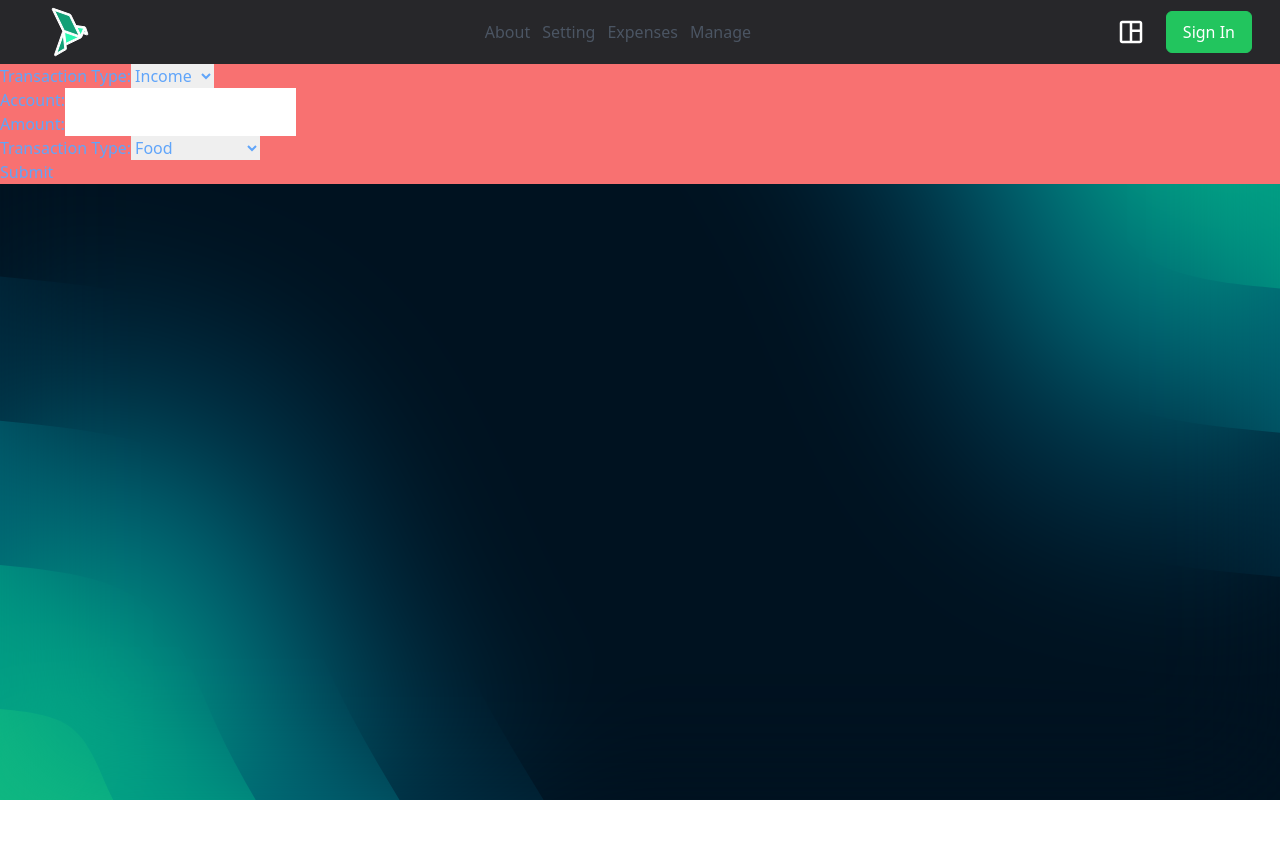
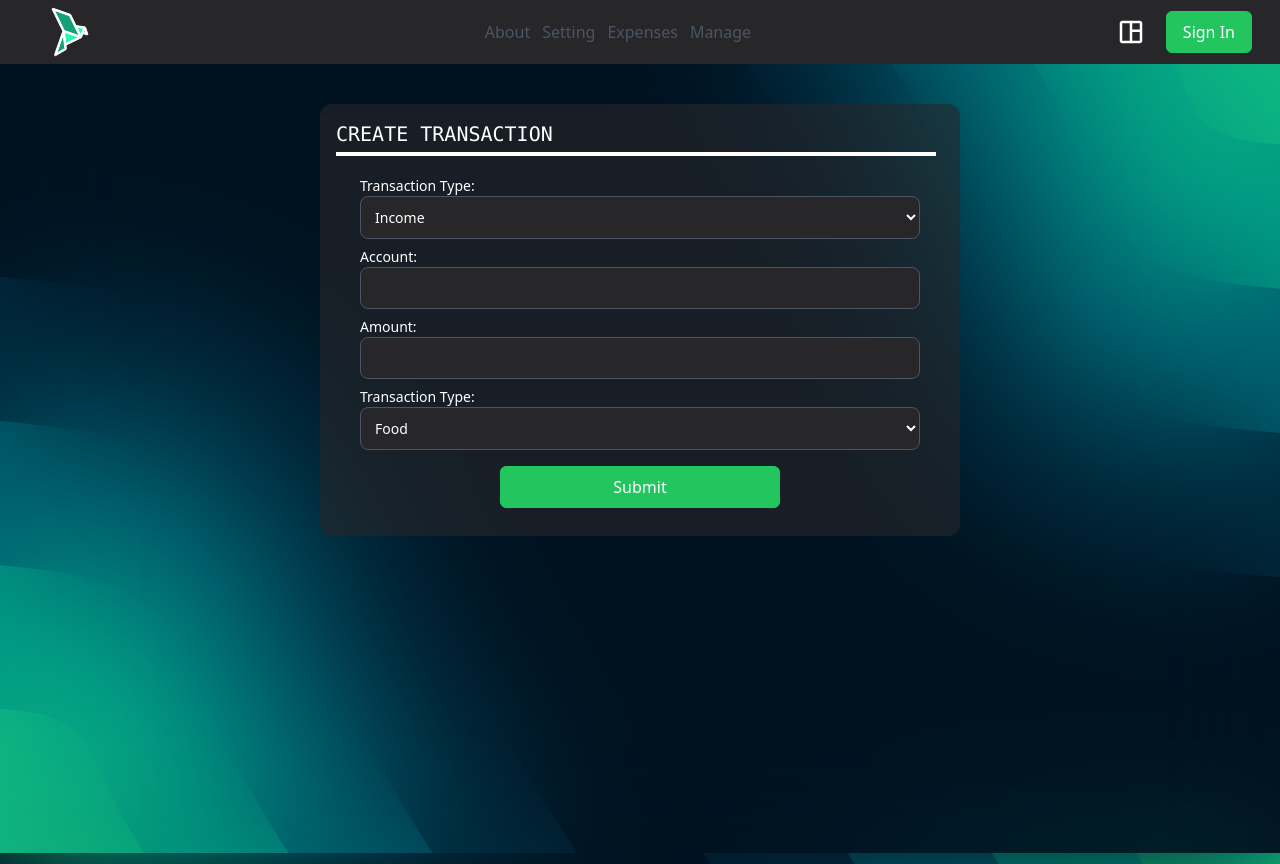
Before and after one commit to NanakDS-Sidhu/finance_management_app, a Next.js app: page /expenses/create in a window 1280 px wide. Before the commit the page ends 800 px from the top, so only its background shows below. Built offline with nearby package versions, Linux system fonts and the light colour scheme; no server answers.

Commit message:
styled transaction creation form

```diff
--- a/app/expenses/create/page.js
+++ b/app/expenses/create/page.js
@@ -1,9 +1,14 @@
 'use client'
 import { useForm } from "react-hook-form";
 import { getSession } from "next-auth/react";
+import { useState } from "react";
+
 const CreateExpense = () => {
+    const[sucess,setSucess]=useState(false)
     const { register, handleSubmit, formState: { errors } } = useForm();
+    const [loading,setLoading]=useState(false)
     const onSubmit = async (data) => {
+        setLoading(true)
         try {
             const session = await getSession(); // Retrieve the session information
 
@@ -29,18 +34,80 @@ const CreateExpense = () => {
                 // Handle the error response
                 console.log('Error adding data');
             }
+            setSucess(true)
         } catch (error) {
             // Handle any errors that occurred during the fetch request
             console.log('Fetch error:', error);
         }
+        setLoading(false)
     };
 
     return (
-        <form onSubmit={handleSubmit(onSubmit)} className="bg-red-400 text-blue-400">
+        <div className=" min-h-screen py-10">
+            <div className="flex justify-center">
+                <div className="bg-zinc-800/60 w-1/2 rounded-xl">
+                    <h1 className=" text-xl m-4 font-mono mb-1">CREATE TRANSACTION</h1>
+                    <hr className=" border-2 border-white opacity-100 mx-4 mr-6"></hr>
+                    {sucess?<h1 className="text-base text-green-400 mt-4 ml-4">* Submitted Successfully *</h1>:""}
+                    <form className="text-black p-10 py-5" onSubmit={handleSubmit(onSubmit)}>
+                    <div>
+                <label for="Transaction" class="block mb-2 text-sm font-medium text-white">
+                    Transaction Type:
+                    <select id="Transaction" className=" border   text-sm rounded-lg  block w-full p-2.5 bg-zinc-800 border-gray-600 placeholder-gray-400 text-white focus:ring-blue-500 focus:border-blue-500" {...register('isIncome', { required: true })} defaultValue={true}>
+                        <option value={true}>Income</option>
+                        <option value={false}>Expense</option>
+                    </select>
+                </label>
+                {errors.isIncome && <span>Type is required</span>}
+            </div>
             <div>
-                <label>
+                <label for="account" class="block mb-2 text-sm font-medium text-white">
+                    Account:
+                    <input id="account" class=" border text-sm rounded-lg  block w-full p-2.5 bg-zinc-800 border-gray-600 placeholder-gray-400 text-white focus:ring-blue-500 focus:border-blue-500" {...register('account')}
+                    type="number" step="1" />
+                </label>
+            </div>
+            <div>
+                <label for="amount" class="block mb-2 text-sm font-medium text-white">
+                    Amount:
+                    <input id="amount" class=" border text-sm rounded-lg  block w-full p-2.5 bg-zinc-800 border-gray-600 placeholder-gray-400 text-white focus:ring-blue-500 focus:border-blue-500"  {...register('amount')} type="number" step="0.01" />
+                </label>
+            </div>
+            <div>
+                <label for="Type" class="block mb-2 text-sm font-medium text-white">
                     Transaction Type:
-                    <select {...register('isIncome', { required: true })} defaultValue={true}>
+                    <select id="Type" className=" border   text-sm rounded-lg  block w-full p-2.5 bg-zinc-800 border-gray-600 placeholder-gray-400 text-white focus:ring-blue-500 focus:border-blue-500"{...register('transactionType', { required: true })}>
+                        <option >Food</option>
+                        <option >Shopping</option>
+                        <option >Travel</option>
+                        <option >Entertainment</option>
+                        <option >Bills</option>
+                        <option >Health</option>
+                        <option >Education</option>
+                        <option >Charity</option>
+                        <option >Investments</option>
+                        <option >Other</option>
+                    </select>
+                </label>
+                {errors.isIncome && <span>Type is required</span>}
+            </div>
+                <div className="flex justify-center">
+                <button
+        type="Submit"
+        class="border border-green-500 bg-green-500 text-white rounded-md px-4 py-2 m-2 transition duration-500 ease select-none hover:bg-green-600 focus:outline-none focus:shadow-outline w-1/2"
+        disabled={loading}
+      >
+        {loading?"Please wait":"Submit"}
+      </button>
+                </div>
+        </form>
+                </div>
+            </div>
+            {/* <form className="text-black" onSubmit={handleSubmit(onSubmit)}>
+            <div>
+                <label for="Transaction" class="block mb-2 text-sm font-medium text-white">
+                    Transaction Type:
+                    <select id="Transaction" className=" border   text-sm rounded-lg  block w-full p-2.5 bg-gray-700 border-gray-600 placeholder-gray-400 text-white focus:ring-blue-500 focus:border-blue-500" {...register('isIncome', { required: true })} defaultValue={true}>
                         <option value={true}>Income</option>
                         <option value={false}>Expense</option>
                     </select>
@@ -79,7 +146,9 @@ const CreateExpense = () => {
             </div>
 
             <button type="submit">Submit</button>
-        </form>
+        </form> */}
+      </div>
+
     );
 }
 
```
